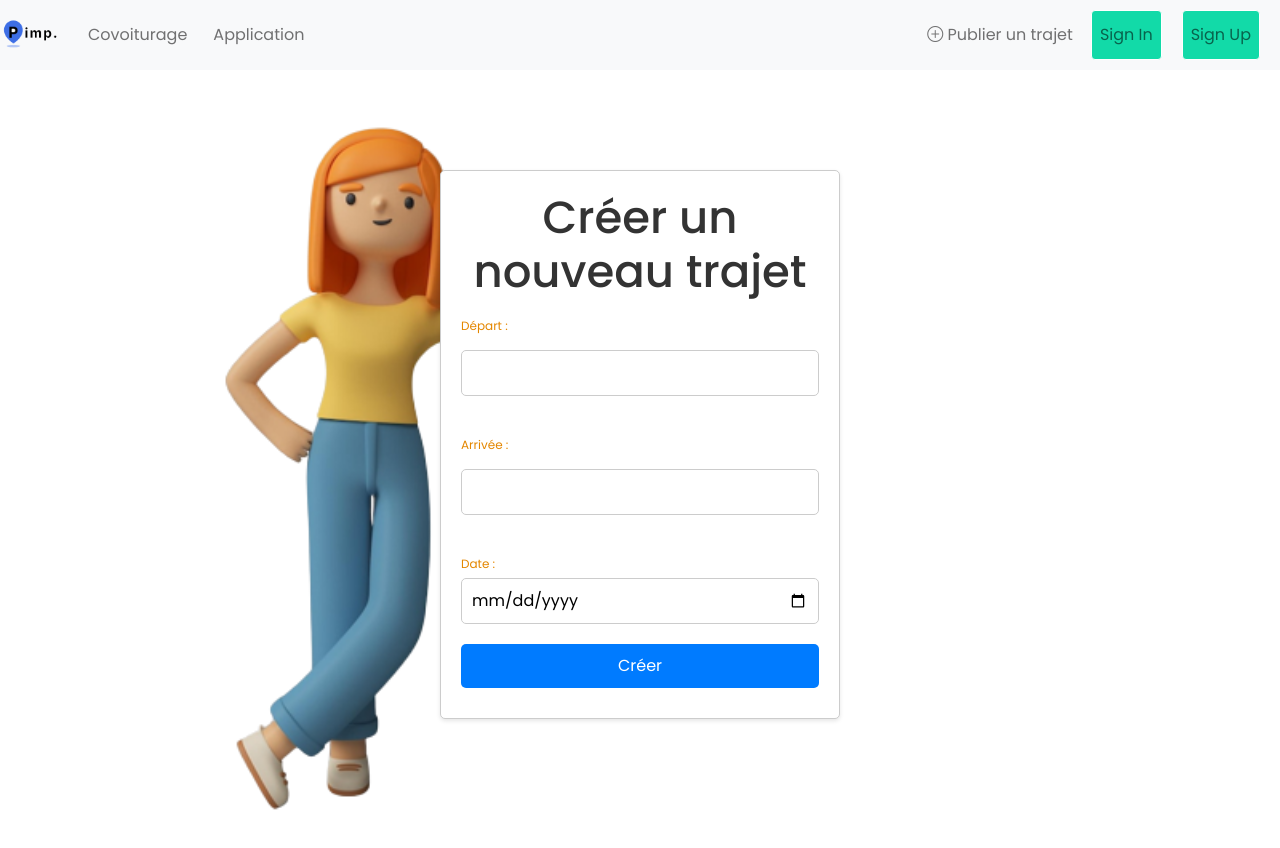
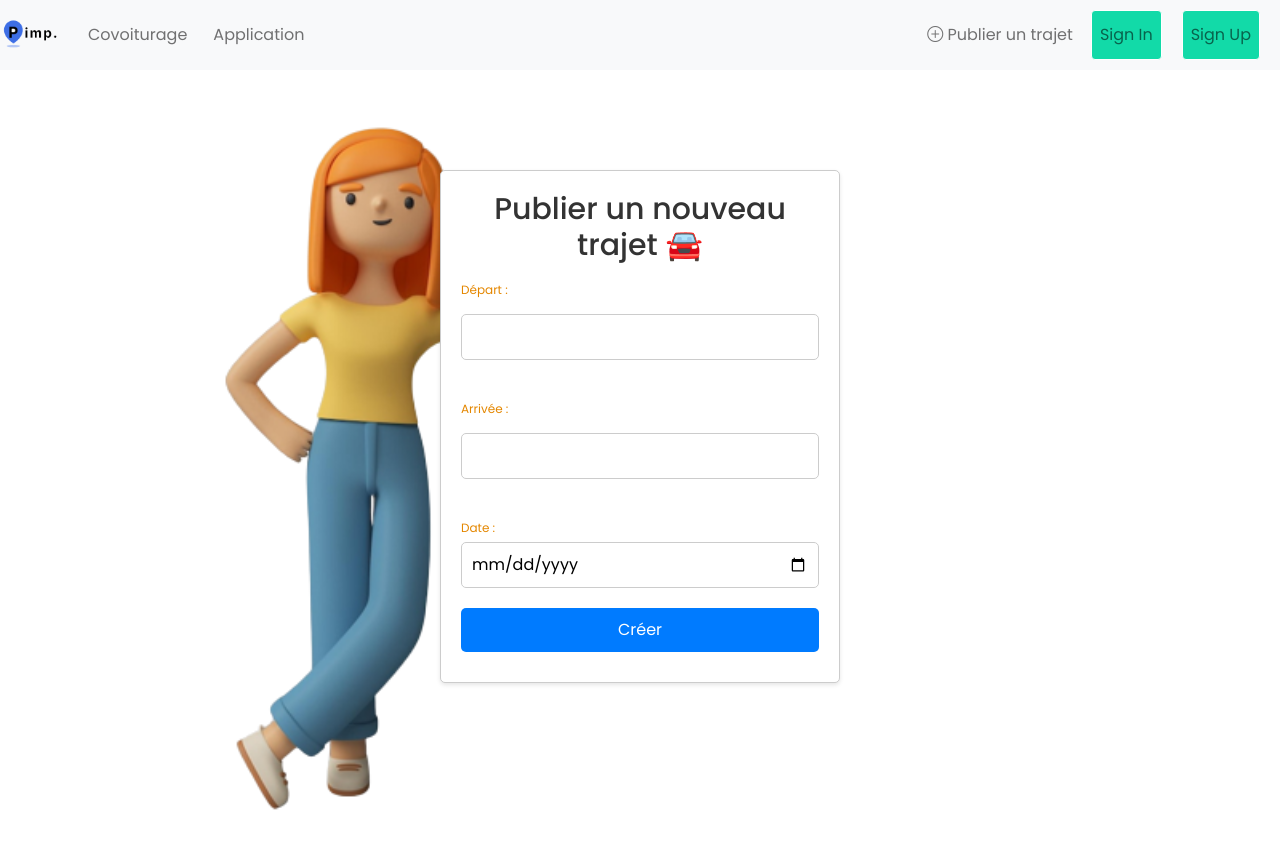
Before and after one commit to DjeelK/Projet_Pimp_My_Ride, a React (Create React App) app: page /addTrajet in a window 1280 px wide. Shown: the top 848 px of the page. Built offline with nearby package versions, Linux system fonts and the light colour scheme.

Commit message:
layer add trajet ok, récupération données dans console ok

```diff
--- a/src/css/Trip.css
+++ b/src/css/Trip.css
@@ -21,6 +21,7 @@
 
   h2 {
     text-align: center;
+    font-size: 30px;
   }
 
   .form-group {
--- a/src/routes/trip/TripForm.jsx
+++ b/src/routes/trip/TripForm.jsx
@@ -23,7 +23,7 @@ const TripForm = () => {
 
   return (
     <div className="create-trip-form">
-      <h2>Créer un nouveau trajet</h2>
+      <h2>Publier un nouveau trajet 🚘 </h2>
       <form onSubmit={handleSubmit}>
         <div className="form-group">
           <label htmlFor="depart">Départ :</label>
```
